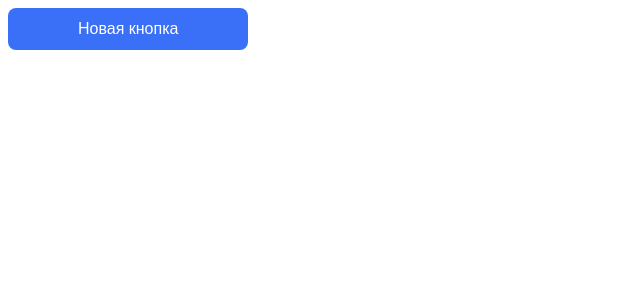
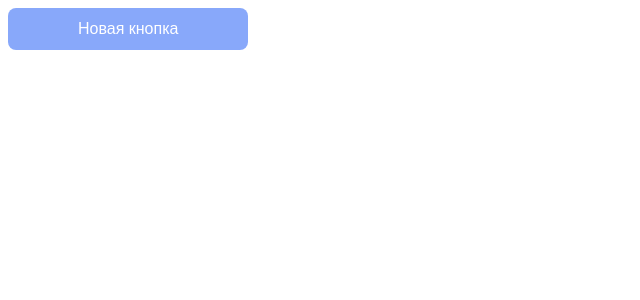
Before and after one commit to yury-nazarov/purple-wallet, an Angular app: page / in a window 1280 px wide. Shown: the top 300 px of the page, without its empty margins (0-640 px from the left). Built offline with nearby package versions, Linux system fonts and the light colour scheme.

Commit message:
3-7: Блокировка кнопки

```diff
--- a/src/app/app.html
+++ b/src/app/app.html
@@ -1 +1 @@
-<app-button title="Новая кнопка" (btnClick)="onBtnClick()"></app-button>
+<app-button title="Новая кнопка" [disabled]="true"></app-button>
--- a/src/app/shared/components/button/button.component.html
+++ b/src/app/shared/components/button/button.component.html
@@ -1 +1 @@
-<button type="button" class="form__button" (click)="onBtnClick()">{{ title }}</button>
+<button type="button" class="form__button" [disabled]="disabled">{{ title }}</button>
--- a/src/app/shared/components/button/button.component.ts
+++ b/src/app/shared/components/button/button.component.ts
@@ -1,4 +1,4 @@
-import {Component, EventEmitter, Input, Output, ViewEncapsulation} from '@angular/core';
+import {Component, Input} from '@angular/core';
 
 @Component({
   selector: 'app-button',
@@ -7,11 +7,6 @@ import {Component, EventEmitter, Input, Output, ViewEncapsulation} from '@angula
 })
 export class ButtonComponent {
   @Input() title = '';
+  @Input() disabled = false;
 
-  @Output() btnClick: EventEmitter<void> = new EventEmitter<void>();
-
-  onBtnClick(): void {
-    //throw new Error("Method not implemented")
-    this.btnClick.emit();
-  }
 }
```
Also changed, not shown: img/3-7: Блокировка кнопки.png (added).
